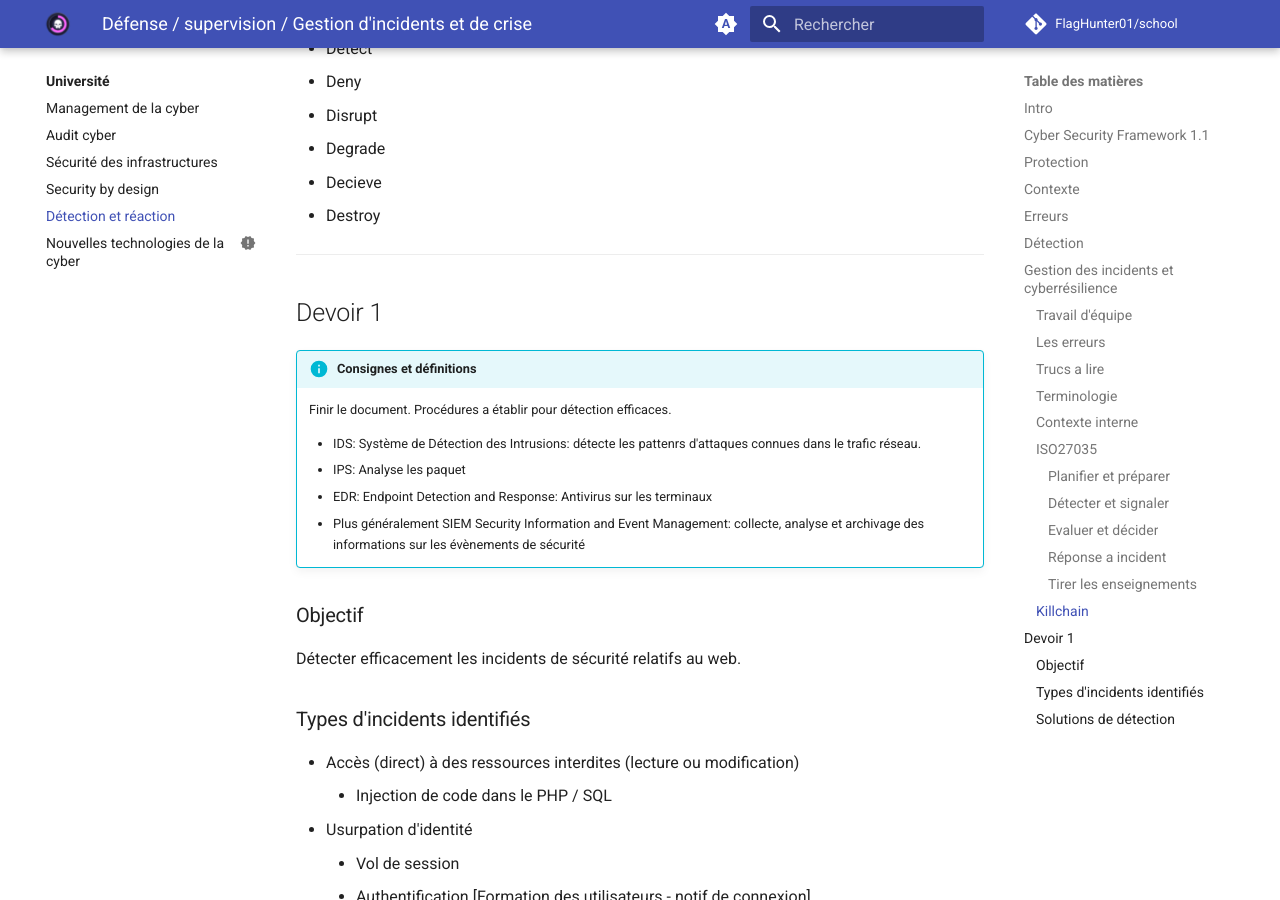
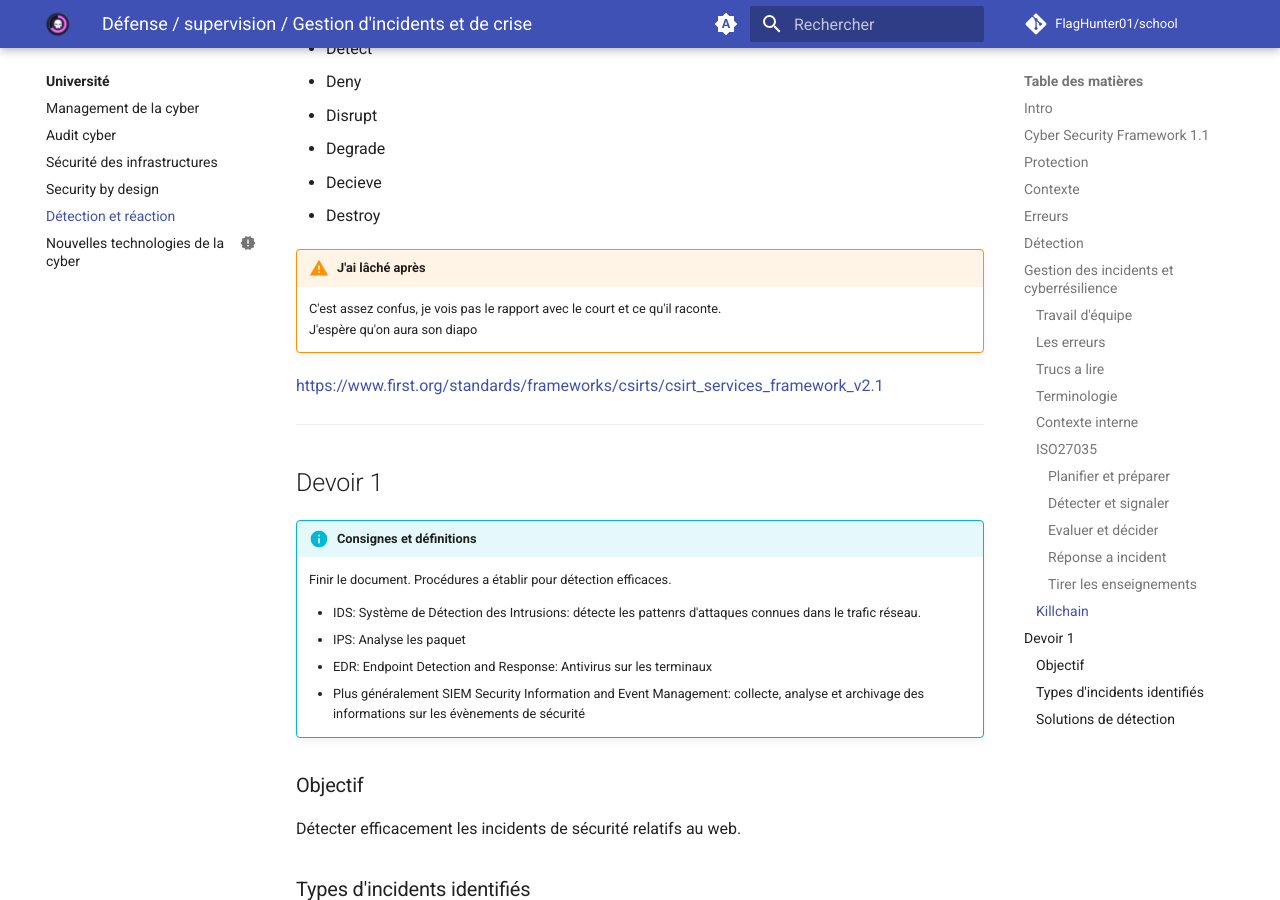
Before and after one commit to FlagHunter01/school, an MkDocs documentation site: the page built from docs/uni/detection/index.md, in a window 1280 px wide and 900 px high, scrolled down 7079 px. Built offline with MkDocs 1.6.1 and Material for MkDocs 9.7.7, drawn with Linux system fonts in a browser that asks for light colours; comment, search, counter and statistics services are not loaded.

Commit message:
Rédaction

```diff
--- a/docs/uni/detection/index.md
+++ b/docs/uni/detection/index.md
@@ -246,6 +246,12 @@ Il est primordial de réévaluer au fur et a mesure du développement de l'incid
 - Decieve
 - Destroy
 
+!!! warning "J'ai lâché après"
+    C'est assez confus, je vois pas le rapport avec le court et ce qu'il raconte.<br>
+    J'espère qu'on aura son diapo
+
+[https://www.first.org/standards/frameworks/csirts/csirt_services_framework_v2.1](Lien du first)
+
 ---
 
 ## Devoir 1
```
